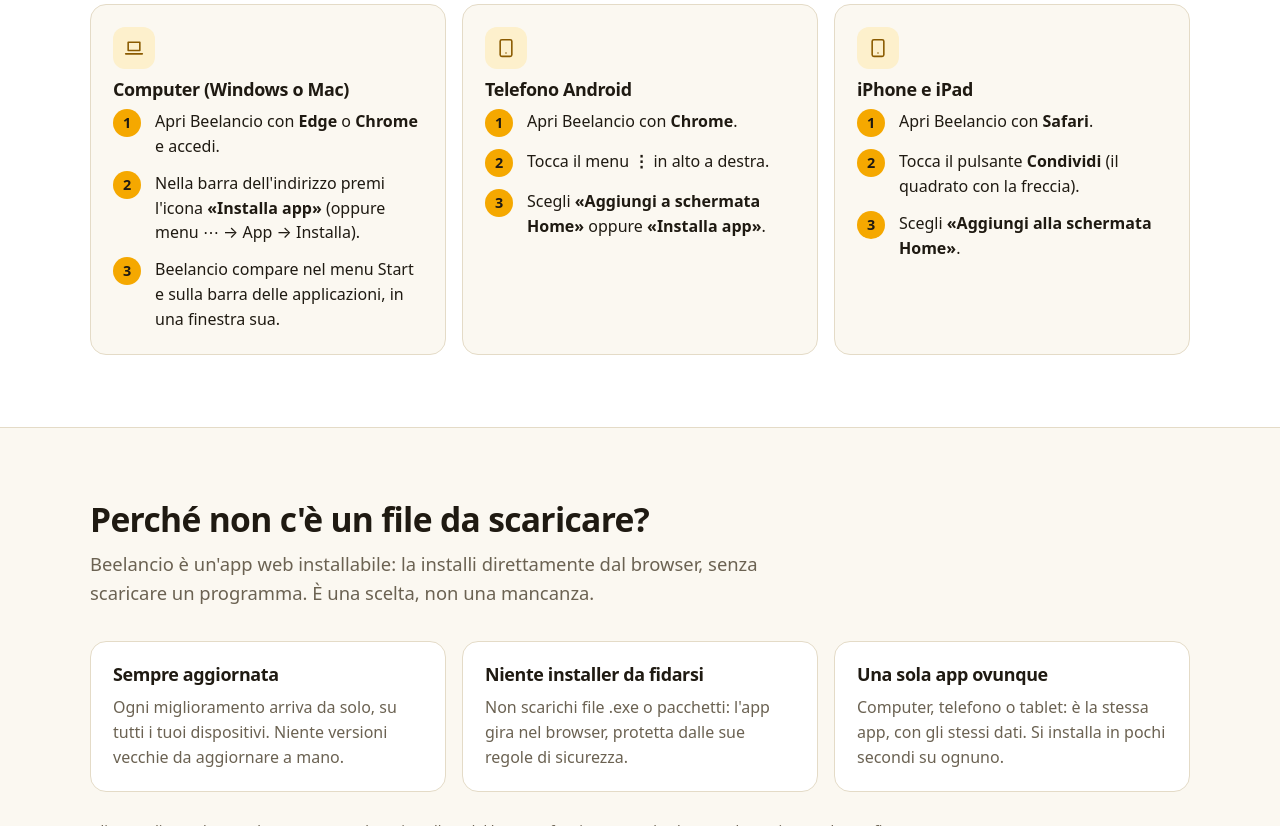
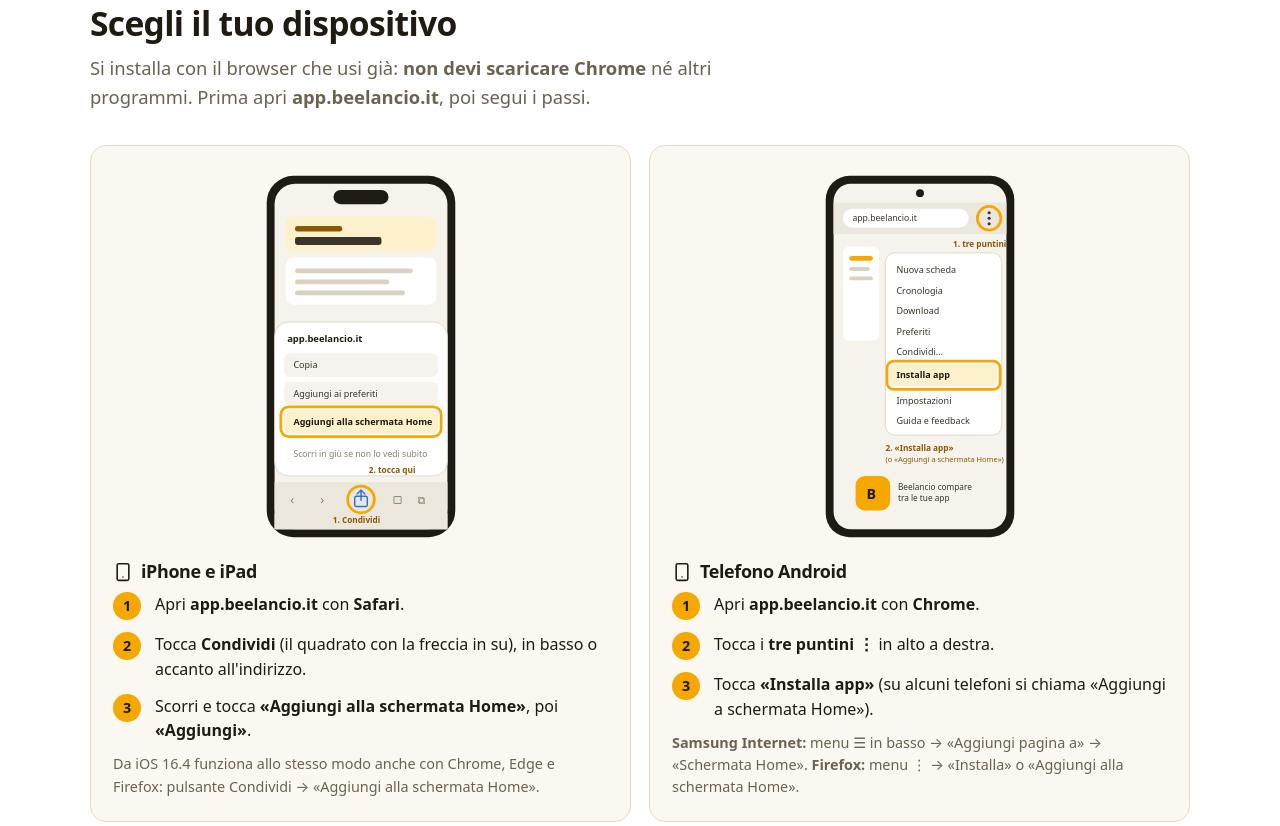
Before and after one commit to bryanttechmilano-sudo/beelancio-sito, a plain HTML site: page sito/installa.html in a window 1280 px wide. Shown: the part 526-1352 px from the top of the page. Drawn offline with Linux system fonts and the light colour scheme.

Commit message:
Pagina Installa per dispositivo e browser, con immagini dei passi (niente obbligo di Chrome); guida e domanda sulla verifica in due passaggi con il codice QR

```diff
--- a/sito/installa.html
+++ b/sito/installa.html
@@ -44,34 +44,63 @@
 
     <section class="section alt">
       <div class="wrap">
-        <div class="grid g3">
-          <div class="card">
-            <span class="ic"><span data-icon="laptop"></span></span>
-            <h3>Computer (Windows o Mac)</h3>
+        <div class="section-head">
+          <h2>Scegli il tuo dispositivo</h2>
+          <p class="lead">Si installa con il browser che usi già: <strong>non devi scaricare Chrome</strong> né altri programmi. Prima apri <strong>app.beelancio.it</strong>, poi segui i passi.</p>
+        </div>
+        <div class="install-grid">
+          <article class="card install-card" id="iphone">
+            <img class="install-img phone" src="img/installa-iphone.svg" width="280" height="480" loading="lazy" alt="Su iPhone: il pulsante Condividi in basso e poi «Aggiungi alla schermata Home»">
+            <div class="stack-s">
+              <h3><span data-icon="phone" data-size="20"></span> iPhone e iPad</h3>
               <ol class="steps">
-              <li><span>Apri Beelancio con <strong>Edge</strong> o <strong>Chrome</strong> e accedi.</span></li>
-              <li><span>Nella barra dell'indirizzo premi l'icona <strong>«Installa app»</strong> (oppure menu ⋯ → App → Installa).</span></li>
-              <li><span>Beelancio compare nel menu Start e sulla barra delle applicazioni, in una finestra sua.</span></li>
+                <li><span>Apri <strong>app.beelancio.it</strong> con <strong>Safari</strong>.</span></li>
+                <li><span>Tocca <strong>Condividi</strong> (il quadrato con la freccia in su), in basso o accanto all'indirizzo.</span></li>
+                <li><span>Scorri e tocca <strong>«Aggiungi alla schermata Home»</strong>, poi <strong>«Aggiungi»</strong>.</span></li>
               </ol>
+              <p class="small muted">Da iOS 16.4 funziona allo stesso modo anche con Chrome, Edge e Firefox: pulsante Condividi → «Aggiungi alla schermata Home».</p>
             </div>
-          <div class="card">
-            <span class="ic"><span data-icon="phone"></span></span>
-            <h3>Telefono Android</h3>
+          </article>
+          <article class="card install-card" id="android">
+            <img class="install-img phone" src="img/installa-android.svg" width="280" height="480" loading="lazy" alt="Su Android: il menu con i tre puntini e poi «Installa app»">
+            <div class="stack-s">
+              <h3><span data-icon="phone" data-size="20"></span> Telefono Android</h3>
               <ol class="steps">
-              <li><span>Apri Beelancio con <strong>Chrome</strong>.</span></li>
-              <li><span>Tocca il menu <strong>⋮</strong> in alto a destra.</span></li>
-              <li><span>Scegli <strong>«Aggiungi a schermata Home»</strong> oppure <strong>«Installa app»</strong>.</span></li>
+                <li><span>Apri <strong>app.beelancio.it</strong> con <strong>Chrome</strong>.</span></li>
+                <li><span>Tocca i <strong>tre puntini ⋮</strong> in alto a destra.</span></li>
+                <li><span>Tocca <strong>«Installa app»</strong> (su alcuni telefoni si chiama «Aggiungi a schermata Home»).</span></li>
               </ol>
+              <p class="small muted"><strong>Samsung Internet:</strong> menu ☰ in basso → «Aggiungi pagina a» → «Schermata Home». <strong>Firefox:</strong> menu ⋮ → «Installa» o «Aggiungi alla schermata Home».</p>
             </div>
-          <div class="card">
-            <span class="ic"><span data-icon="phone"></span></span>
-            <h3>iPhone e iPad</h3>
+          </article>
+          <article class="card install-card" id="windows">
+            <img class="install-img" src="img/installa-computer.svg" width="480" height="300" loading="lazy" alt="Sul computer: l'icona Installa a destra nella barra dell'indirizzo">
+            <div class="stack-s">
+              <h3><span data-icon="laptop" data-size="20"></span> Computer Windows</h3>
               <ol class="steps">
-              <li><span>Apri Beelancio con <strong>Safari</strong>.</span></li>
-              <li><span>Tocca il pulsante <strong>Condividi</strong> (il quadrato con la freccia).</span></li>
-              <li><span>Scegli <strong>«Aggiungi alla schermata Home»</strong>.</span></li>
+                <li><span>Apri <strong>app.beelancio.it</strong> con <strong>Edge</strong> (c'è già in Windows) o con <strong>Chrome</strong>.</span></li>
+                <li><span>Nella barra dell'indirizzo, a destra, premi l'icona <strong>«Installa»</strong> (uno schermo con la freccia).</span></li>
+                <li><span>Conferma con <strong>«Installa»</strong>: Beelancio va nel menu Start, in una finestra sua.</span></li>
               </ol>
+              <p class="small muted">Non vedi l'icona? Menu ⋯ in alto a destra → <strong>App</strong> → «Installa questo sito come app» (Edge) oppure <strong>Trasmetti, salva e condividi</strong> → «Installa pagina come app» (Chrome).</p>
             </div>
+          </article>
+          <article class="card install-card" id="mac">
+            <img class="install-img" src="img/installa-mac.svg" width="480" height="300" loading="lazy" alt="Su Mac con Safari: menu File e poi «Aggiungi al Dock»">
+            <div class="stack-s">
+              <h3><span data-icon="laptop" data-size="20"></span> Mac</h3>
+              <ol class="steps">
+                <li><span>Apri <strong>app.beelancio.it</strong> con <strong>Safari</strong>.</span></li>
+                <li><span>Nella barra in alto scegli il menu <strong>File</strong>.</span></li>
+                <li><span>Scegli <strong>«Aggiungi al Dock…»</strong> e poi <strong>«Aggiungi»</strong>: l'icona compare nel Dock.</span></li>
+              </ol>
+              <p class="small muted">Serve macOS Sonoma (14) o successivo. Con Chrome o Edge sul Mac si fa come su Windows.</p>
+            </div>
+          </article>
+        </div>
+        <div class="callout space-top" id="firefox">
+          <h3>Uso Firefox (o un altro browser): devo scaricare Chrome?</h3>
+          <p>No. Sul telefono Firefox installa Beelancio come gli altri (vedi sopra). Sul computer Firefox per ora non crea l'icona dell'app, ma Beelancio funziona lo stesso: lo apri in una scheda e lo aggiungi ai preferiti. Se vuoi l'icona e la finestra sua, su Windows usa Edge, che c'è già, e sul Mac Safari.</p>
         </div>
       </div>
     </section>
--- a/sito/js/guide-testi.js
+++ b/sito/js/guide-testi.js
@@ -332,8 +332,10 @@ export const GUIDE = {
         "Dopo 5 tentativi sbagliati PIN, password e codici si bloccano per 15 minuti.",
       ] },
       { titolo: "Verifica in due passaggi", punti: [
-        "Gratis per tutti: oltre alla password serve un codice di 6 cifre che cambia ogni 30 secondi, da un'app sul telefono (Google Authenticator, Microsoft Authenticator o simili).",
-        "Per attivarla: «Attiva la verifica», scrivi la password, inserisci la chiave nell'app del telefono e scrivi il primo codice.",
+        "Gratis per tutti: oltre alla password serve un codice di 6 cifre che cambia ogni 30 secondi, da un'app sul telefono: Google Authenticator, Microsoft Authenticator, l'app Password dell'iPhone o simili.",
+        "Per attivarla: «Attiva la verifica», scrivi la password e inquadra il codice QR con l'app del telefono («Aggiungi» → «Scansiona un codice QR»). Poi scrivi le 6 cifre che compaiono nell'app e salva i codici di recupero.",
+        "Non riesci a inquadrare il codice? Sotto c'è la chiave da scrivere a mano nell'app («Inserisci una chiave», tipo «basato sul tempo»).",
+        "Ogni installazione di Beelancio ha i suoi account: la verifica attivata su app.beelancio.it vale lì, non su un Beelancio installato su un altro computer.",
         "Il PIN su un dispositivo di fiducia continua a funzionare senza codice.",
         "Hai cambiato telefono? Spegni la verifica e riattivala con il telefono nuovo.",
       ] },
--- a/sito/sito.css
+++ b/sito/sito.css
@@ -308,3 +308,12 @@ details.more[open] > summary { margin-bottom: 8px; }
 .notify-msg { margin: 0; min-height: 1.4em; }
 .notify-msg.ok { color: var(--ok); } .notify-msg.err { color: var(--err); }
 @media (max-width: 420px) { .countdown-n b { font-size: 1.3rem; } .notify-row .btn { flex: 1 1 100%; } }
+
+/* Pagina Installa: un riquadro per dispositivo, con l'immagine dei passi */
+.stack-s { display: flex; flex-direction: column; gap: 10px; }
+.install-grid { display: grid; grid-template-columns: repeat(2, minmax(0, 1fr)); gap: 18px; }
+.install-card { display: grid; grid-template-columns: 1fr; gap: 16px; align-content: start; }
+.install-card h3 { display: flex; align-items: center; gap: 8px; margin: 0; }
+.install-img { width: 100%; height: auto; border-radius: 12px; border: 1px solid var(--border); background: #f6f3ec; }
+.install-img.phone { max-width: 220px; justify-self: center; border: 0; background: transparent; }
+@media (max-width: 860px) { .install-grid { grid-template-columns: 1fr; } }
```
Also changed, not shown: sito/domande.html (+1 -1 lines), sito/guida.html (+1 -1 lines), sito/img/installa-android.svg (added), sito/img/installa-computer.svg (added), sito/img/installa-iphone.svg (added), sito/img/installa-mac.svg (added). Lines whose indentation alone changed are shown as unchanged.
